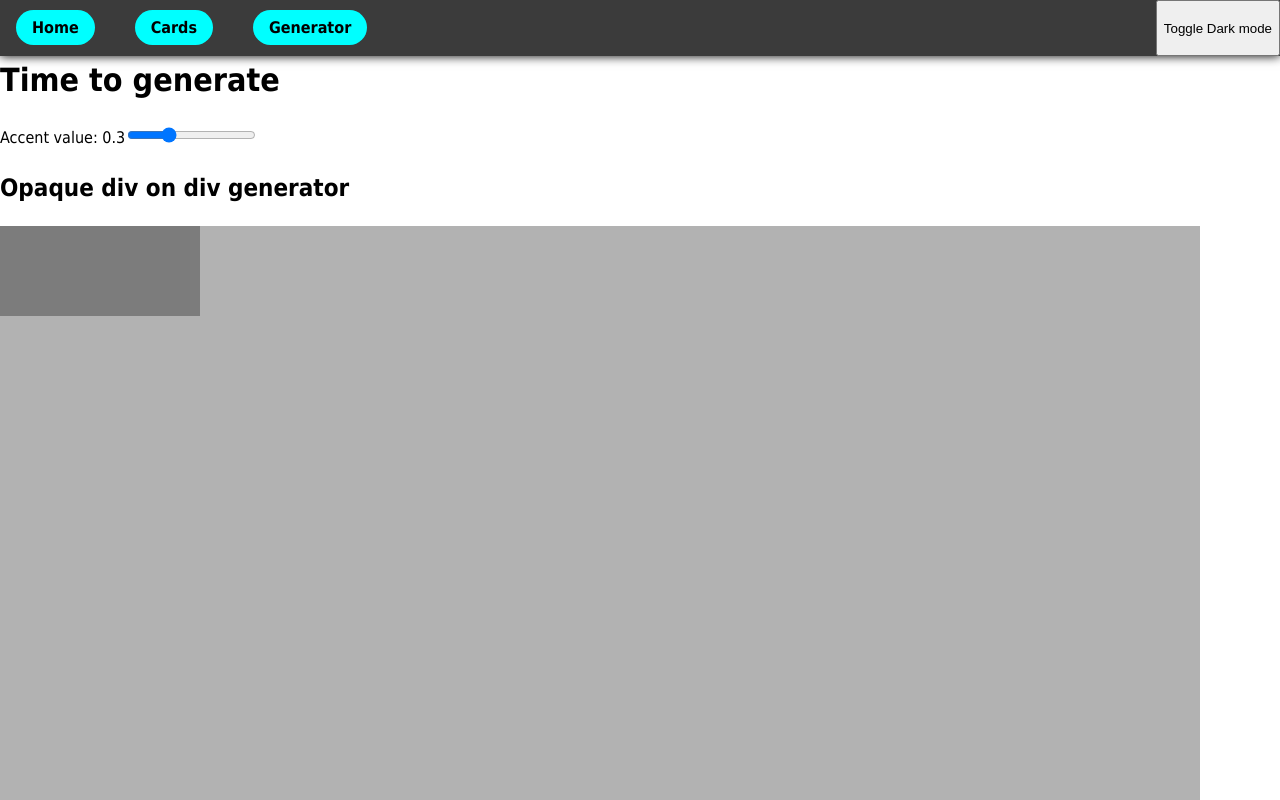
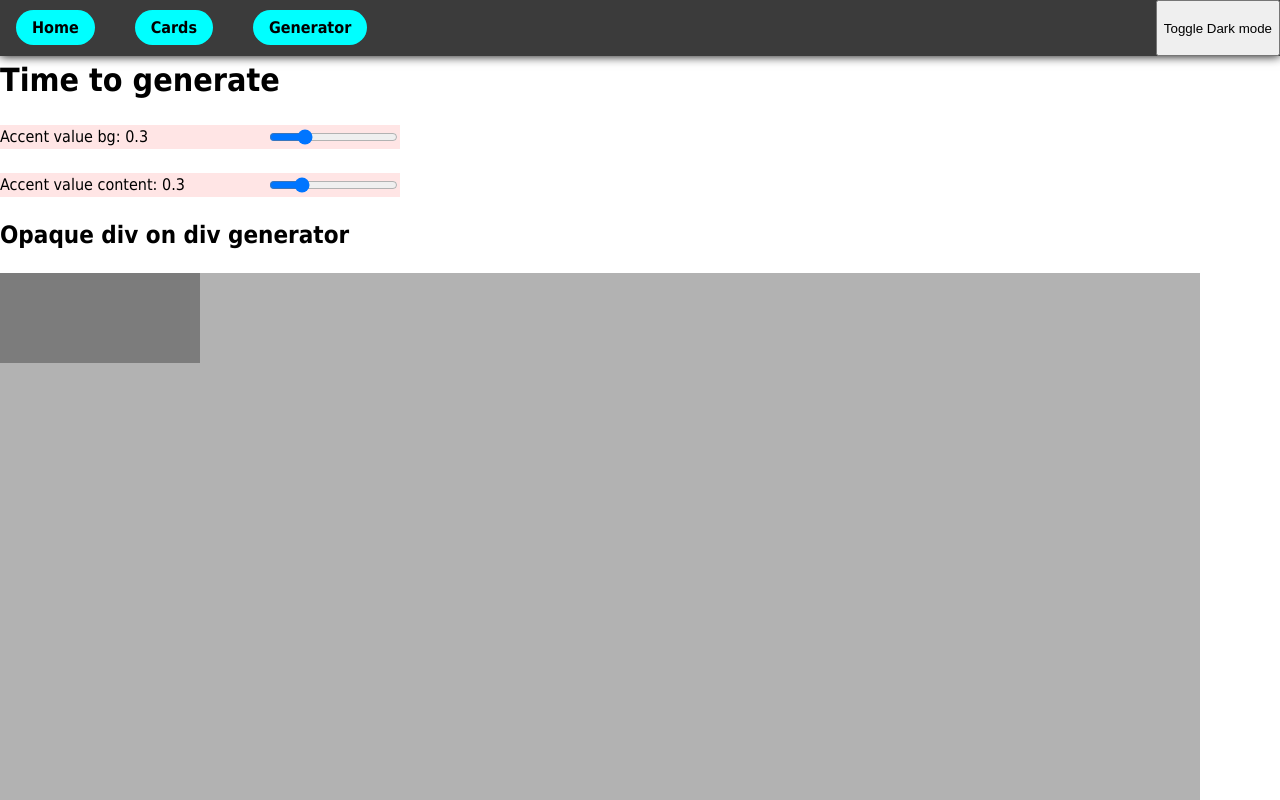
Before and after one commit to EmilNilssonDataDuctus/vite-app, a React (Vite) app: page /generate in a window 1280 px wide. Shown: the top 800 px of the page. Built offline with nearby package versions, Linux system fonts and the light colour scheme.

Commit message:
Add second slider for div on div

```diff
--- a/src/components/GeneratePage/GeneratePage.jsx
+++ b/src/components/GeneratePage/GeneratePage.jsx
@@ -1,34 +1,55 @@
 import { useState } from "react";
 import { MainWrapper } from "../../Shared/Page.styled";
-import { GeneratorContainer, NestedDiv } from "./GeneratorPage.styled";
+import {
+  GeneratorContainer,
+  InputLabel,
+  NestedDiv,
+} from "./GeneratorPage.styled";
 
 export const GeneratePage = () => {
-  const [accent, setAccent] = useState(0.3);
+  const [accentBg, setAccentBg] = useState(0.3);
+  const [accentContent, setAccentContent] = useState(0.3);
 
-  const updateRange = (e) => {
+  const updateRangeBg = (e) => {
     const newValue = e.target.value;
-    console.log(newValue);
-    setAccent(newValue);
+    setAccentBg(newValue);
+  };
+
+  const updateRangeContent = (e) => {
+    const newValue = e.target.value;
+    setAccentContent(newValue);
   };
 
   return (
     <MainWrapper>
       <h1>Time to generate</h1>
       <section>
-        <label>
-          Accent value: {accent}
+        <InputLabel>
+          Accent value bg: {accentBg}
           <input
             type="range"
-            min="0"
+            min="0.1"
+            max="0.9"
+            step="0.1"
+            value={accentBg}
+            onChange={(e) => updateRangeBg(e)}
+          />
+        </InputLabel>
+        <br />
+        <InputLabel>
+          Accent value content: {accentContent}
+          <input
+            type="range"
+            min="0.1"
             max="1"
             step="0.1"
-            value={accent}
-            onChange={(e) => updateRange(e)}
+            value={accentContent}
+            onChange={(e) => updateRangeContent(e)}
           />
-        </label>
+        </InputLabel>
         <h2>Opaque div on div generator</h2>
-        <GeneratorContainer $accent={accent}>
-          <NestedDiv $accent={accent}></NestedDiv>
+        <GeneratorContainer $accent={accentBg}>
+          <NestedDiv $accent={accentContent}></NestedDiv>
         </GeneratorContainer>
       </section>
     </MainWrapper>
--- a/src/components/GeneratePage/GeneratorPage.styled.js
+++ b/src/components/GeneratePage/GeneratorPage.styled.js
@@ -11,3 +11,10 @@ export const NestedDiv = styled.div`
   height: 90px;
   background-color: ${(props) => `rgba(0, 0, 0, ${props.$accent})`};
 `;
+
+export const InputLabel = styled.label`
+  width: 400px;
+  display: flex;
+  justify-content: space-between;
+  background-color: rgba(255, 0, 0, 0.1);
+`;
```
